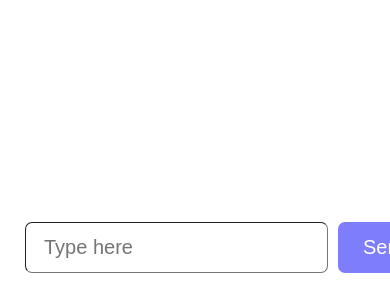
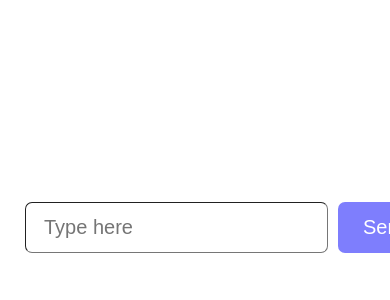
Before and after one commit to akashdpcali-cloud/MyBot, a React (Vite) app: page / in a window 390 px wide. Shown: the part 584-884 px from the top of the page. Built offline with nearby package versions, Linux system fonts and the light colour scheme.

Commit message:
Increase margin-bottom for inputDiv class

```diff
--- a/src/App.css
+++ b/src/App.css
@@ -83,7 +83,7 @@ img{
   }
   .inputDiv{
     max-width: 100%;
-    margin-bottom: 7px;
+    margin-bottom: 27px;
     column-gap: 10px;
     padding-left: 5px;
     padding-right: 5px;
```
